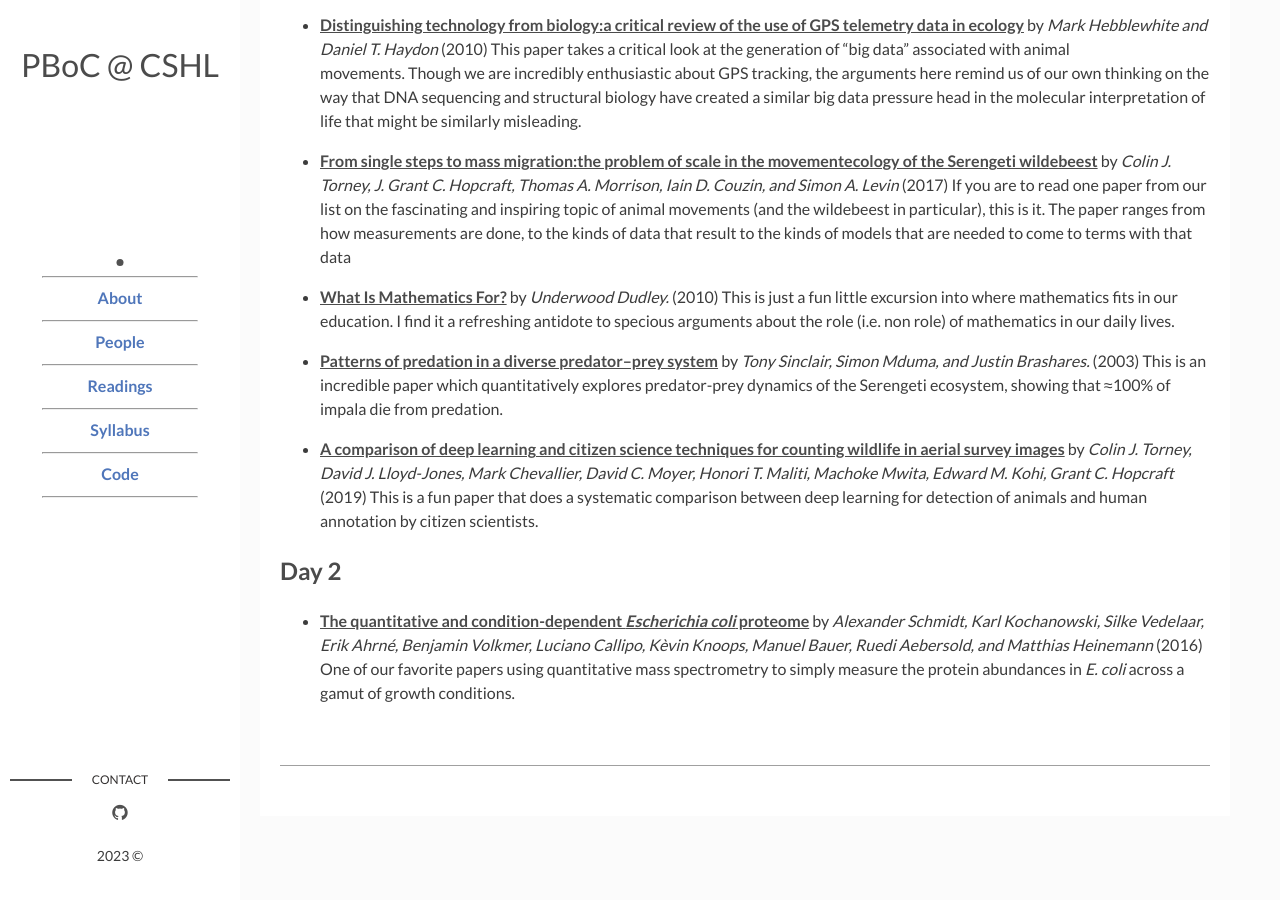
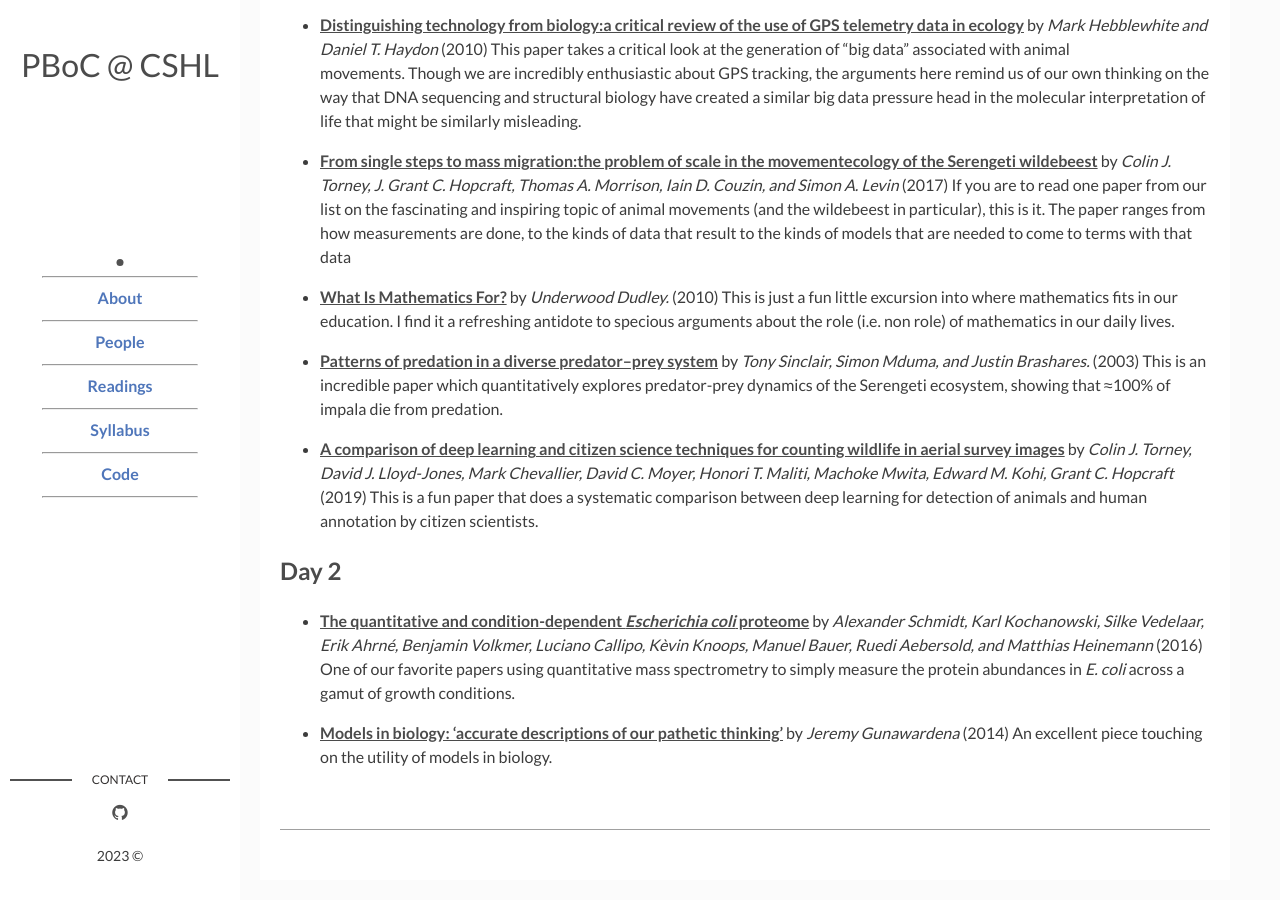
Before and after one commit to RPGroup-PBoC/cshl_pboc_2023, a Jekyll site: the page built from page02_readings.md, in a window 1280 px wide and 900 px high, scrolled down 1346 px. Built offline with Jekyll 4.4.1, drawn with Linux system fonts in a browser that asks for light colours.

Commit message:
Adding gunawardena paper

```diff
--- a/_data/readings.yaml
+++ b/_data/readings.yaml
@@ -85,3 +85,11 @@ Day 2:
     description:
       One of our favorite papers using quantitative mass spectrometry to simply measure the protein abundances
       in *E. coli* across a gamut of growth conditions.
+
+  - pub:
+    title: "Models in biology: ‘accurate descriptions of our pathetic thinking’"
+    authors: Jeremy Gunawardena
+    year: 2014
+    link: gunawardena2014.pdf
+    description:
+      An excellent piece touching on the utility of models in biology.
```
Also changed, not shown: 1 other file.
